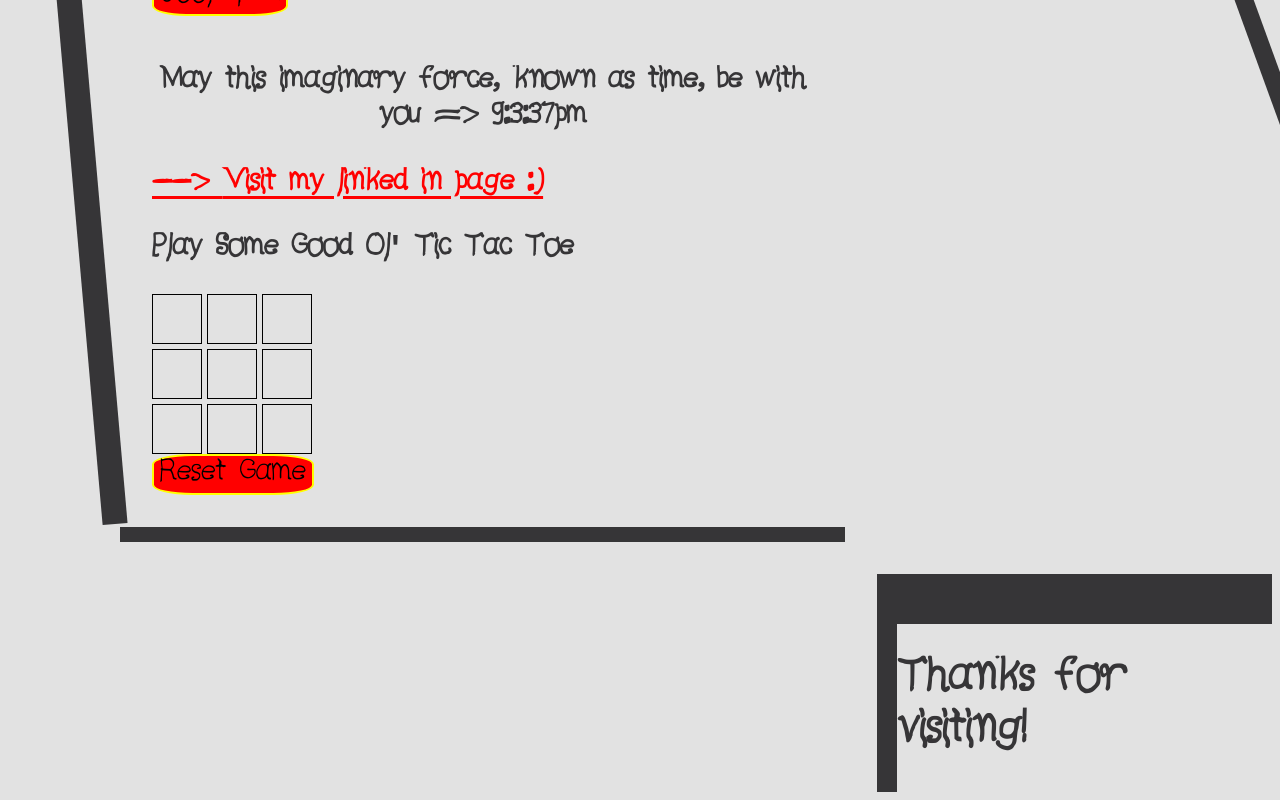
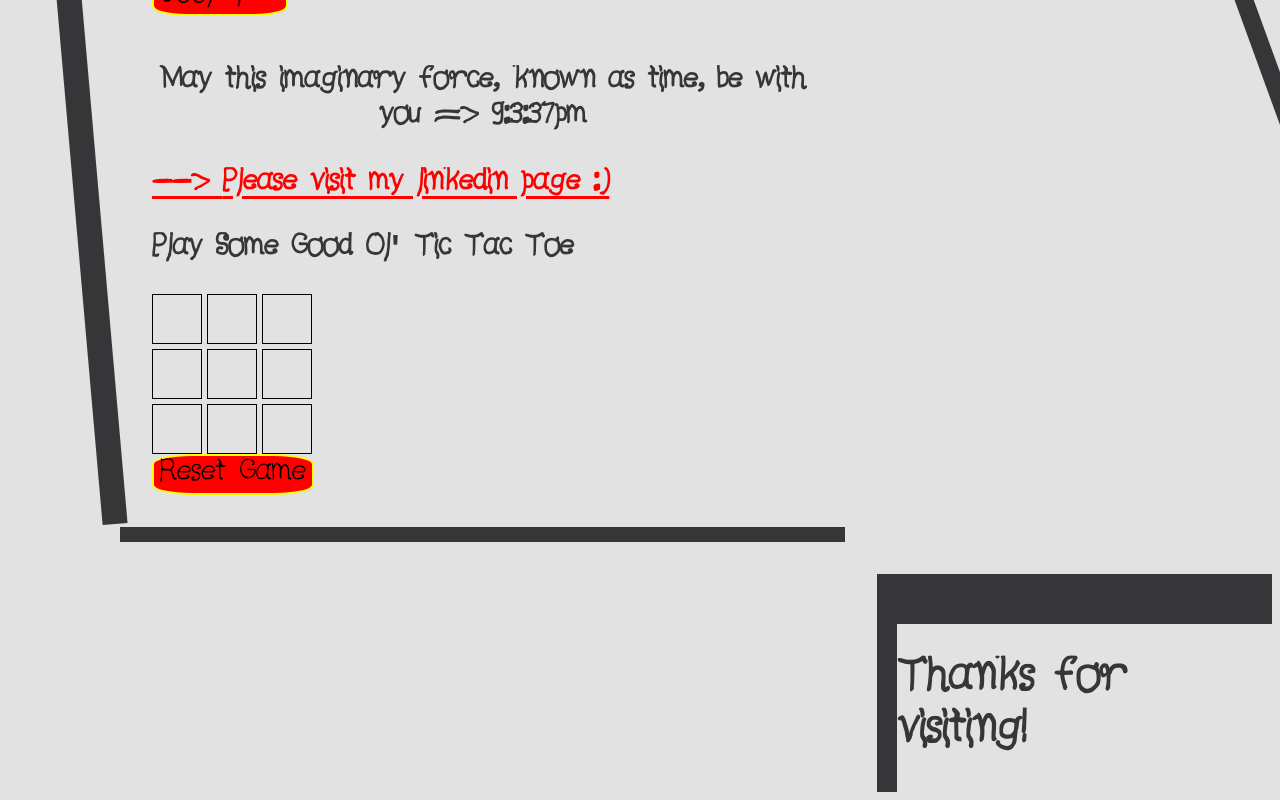
Before and after one commit to adamaslan/code-adamaslan, a React (Create React App) app: page / in a window 1280 px wide. Shown: the part 783-1583 px from the top of the page. Built offline with nearby package versions, Linux system fonts and the light colour scheme.

Commit message:
tic-updates2

```diff
--- a/src/App.js
+++ b/src/App.js
@@ -143,7 +143,7 @@ function App() {
                 rel="noopener noreferrer"
                 href="https://www.linkedin.com/in/adamaslan/"
               >
-                {" --> "}Visit my linked in page :)
+                {" --> "}Please visit my linkedin page :)
               </a>{" "}
             </h2>{" "}
             <h2>Play Some Good Ol' Tic Tac Toe</h2>
```
